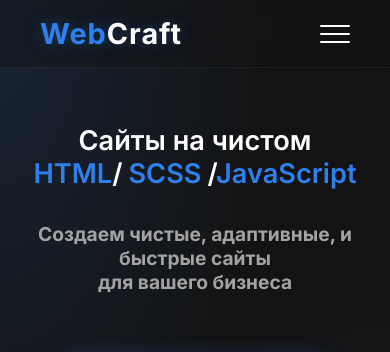
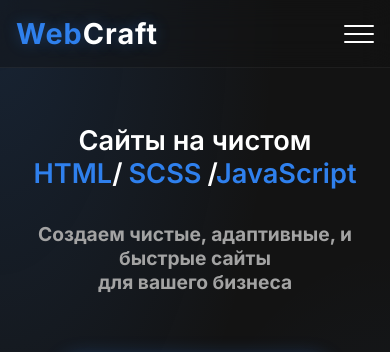
Before and after one commit to apostol0525/webcraft, a plain HTML site: page index.html in a window 390 px wide. Shown: the top 352 px of the page. Drawn offline with Linux system fonts and the light colour scheme.

Commit message:
Update main.css

```diff
--- a/main.css
+++ b/main.css
@@ -952,6 +952,11 @@ html {
 
 @media (max-width: 750px) {
 
+    .header .container {
+        padding-right: 0;
+        padding-left: 0;
+    }
+
     .logo {
         font-size: 1.8rem;
     }
```
